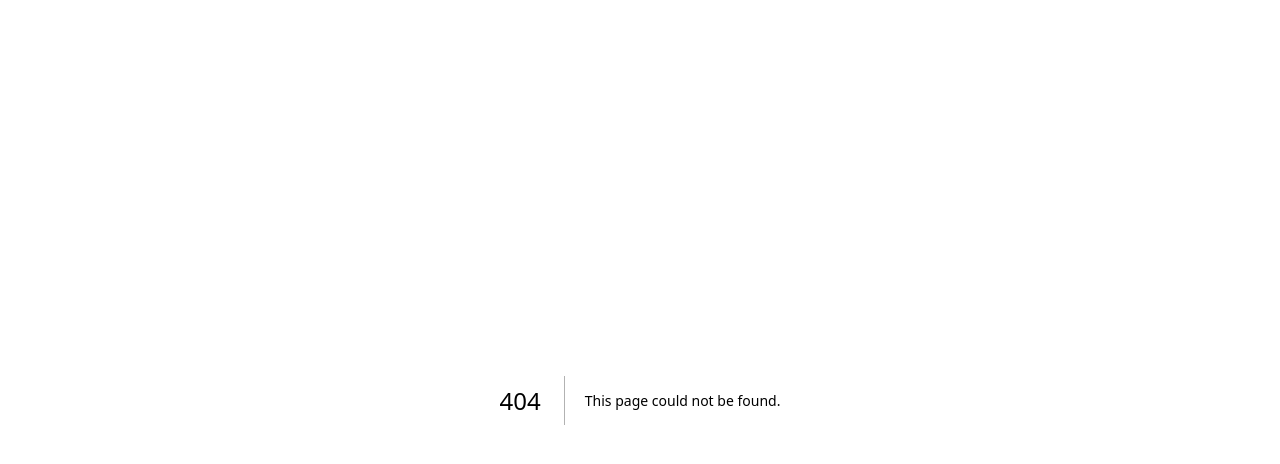
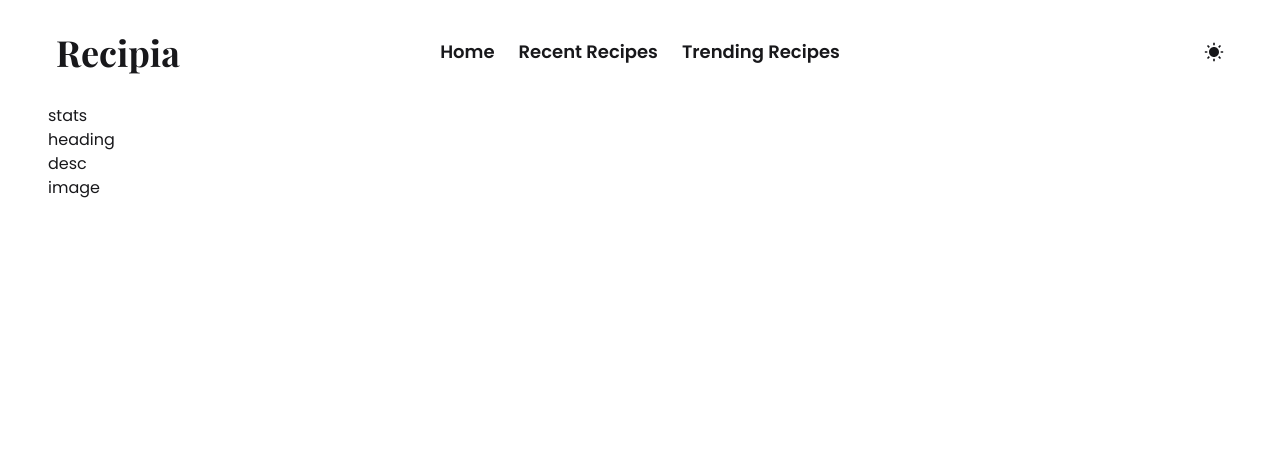
Before and after one commit to nierforprogramming/recipia, a Next.js app: page /1 in a window 1280 px wide. Before the commit this address had no page. Shown: the top 464 px of the page. Built offline with nearby package versions, Linux system fonts and the light colour scheme.

Commit message:
setup for recipe detail page

```diff
--- /dev/null
+++ b/app/[id]/page.jsx
@@ -0,0 +1,18 @@
+import Navbar from "@/components/navbar";
+import React from "react";
+
+const RecipeDetailPage = () => {
+  return (
+    <div className="px-5 md:px-12 2xl:px-40">
+      <Navbar />
+      <section>
+        <div>stats</div>
+        <div>heading</div>
+        <div>desc</div>
+        <div>image</div>
+      </section>
+    </div>
+  );
+};
+
+export default RecipeDetailPage;
--- a/components/footer.jsx
+++ b/components/footer.jsx
@@ -16,6 +16,12 @@ const Footer = () => {
           <a className="link link-hover hover:text-accent">VS Code</a>
           <a className="link link-hover hover:text-accent">Vite</a>
           <a className="link link-hover hover:text-accent">GitHub</a>
+        </nav>
+        <nav>
+          <h6 className="footer-title">Follow</h6>
+          <a className="link link-hover hover:text-accent">Twitter</a>
+          <a className="link link-hover hover:text-accent">Instagram</a>
+          <a className="link link-hover hover:text-accent">YouTube</a>
         </nav>
         <nav>
           <h6 className="footer-title">Legal</h6>
--- a/components/navbar.jsx
+++ b/components/navbar.jsx
@@ -45,7 +45,7 @@ const Navbar = () => {
             {links.map((link) => (
               <li key={link.name}>
                 <a
-                  className="font-semibold hover:text-primary text-lg hover:bg-transparent"
+                  className="font-semibold hover:text-accent text-lg hover:bg-transparent"
                   href={link.path}
                 >
                   {link.name}
@@ -57,7 +57,7 @@ const Navbar = () => {
 
         {/* THEME */}
         <div className="navbar-end">
-          <label className="swap swap-rotate hover:bg-base-300 rounded-full p-2">
+          <label className="swap swap-rotate hover:bg-base-300 hover:text-accent rounded-full p-2">
             <input
               type="checkbox"
               checked={theme === "night"}
@@ -86,7 +86,7 @@ const Navbar = () => {
               <a
                 href={link.path}
                 onClick={() => setMenuOpen(false)}
-                className="block py-1 font-semibold hover:text-primary"
+                className="block py-1 font-semibold hover:text-accent"
               >
                 {link.name}
               </a>
```
